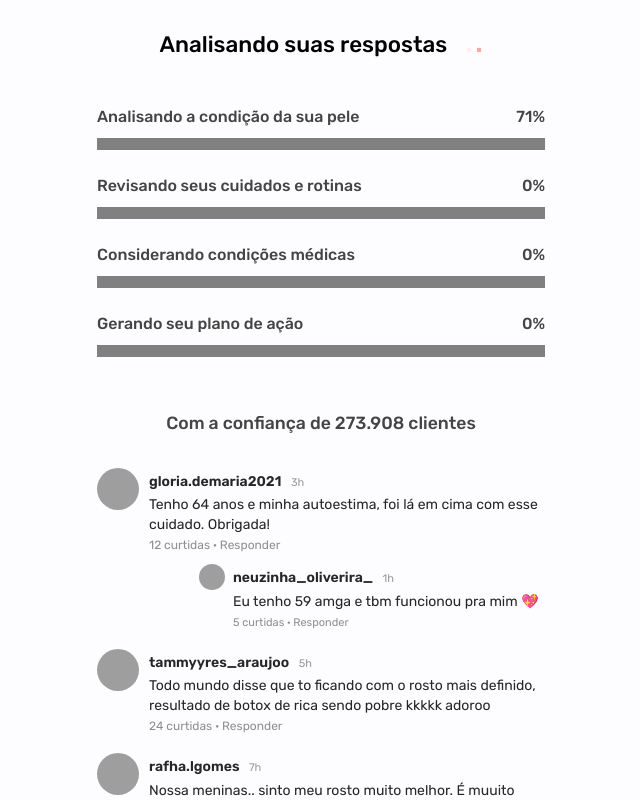
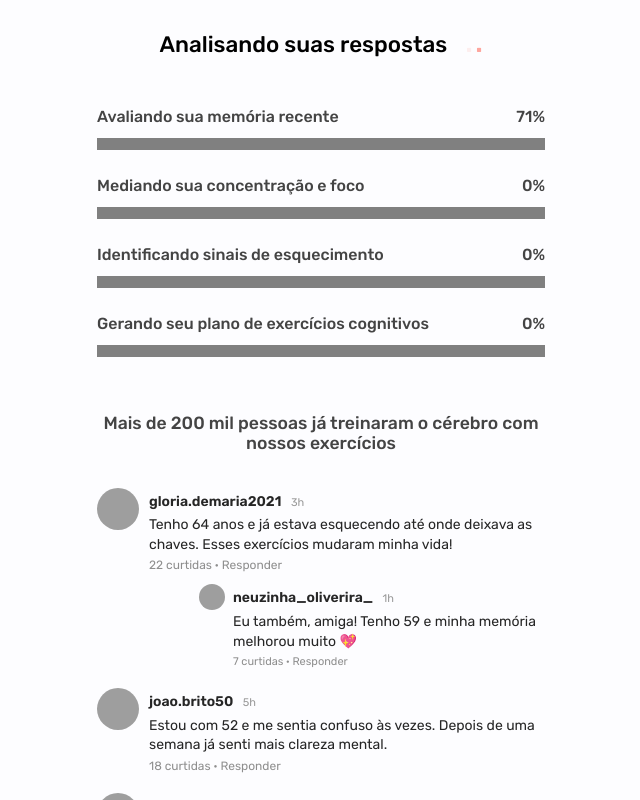
Before and after one commit to joanammtt69/analise-resultado, a plain HTML site: page index.html in a window 1280 px wide. Shown: the whole page, without its empty margins (319-959 px from the left). Drawn offline with Linux system fonts and the light colour scheme; grey boxes are pictures that could not be loaded.

Commit message:
Update index.html

```diff
--- a/index.html
+++ b/index.html
@@ -194,58 +194,58 @@
 
     <div class="progress-container">
       <div class="progress-step">
-        <p><span>Analisando a condição da sua pele</span><span id="label1">0%</span></p>
+        <p><span>Avaliando sua memória recente</span><span id="label1">0%</span></p>
         <progress id="bar1" value="0" max="100"></progress>
       </div>
       <div class="progress-step">
-        <p><span>Revisando seus cuidados e rotinas</span><span id="label2">0%</span></p>
+        <p><span>Mediando sua concentração e foco</span><span id="label2">0%</span></p>
         <progress id="bar2" value="0" max="100"></progress>
       </div>
       <div class="progress-step">
-        <p><span>Considerando condições médicas</span><span id="label3">0%</span></p>
+        <p><span>Identificando sinais de esquecimento</span><span id="label3">0%</span></p>
         <progress id="bar3" value="0" max="100"></progress>
       </div>
       <div class="progress-step">
-        <p><span>Gerando seu plano de ação</span><span id="label4">0%</span></p>
+        <p><span>Gerando seu plano de exercícios cognitivos</span><span id="label4">0%</span></p>
         <progress id="bar4" value="0" max="100"></progress>
       </div>
     </div>
 
-    <h2>Com a confiança de 273.908 clientes</h2>
+    <h2>Mais de 200 mil pessoas já treinaram o cérebro com nossos exercícios</h2>
 
     <div class="ig-comentarios">
-      <!-- Comentários (mesmo conteúdo do original) -->
+      <!-- Comentários adaptados -->
       <div class="ig-box-comentario">
-        <img src="https://protocolocriancanovamente.com.br/wp-content/uploads/2025/07/gloriademaria.jpg" alt="gloria.64">
+        <img src="https://protocolocriancanovamente.com.br/wp-content/uploads/2025/07/gloriademaria.jpg" alt="gloria64">
         <div class="ig-texto">
           <p><strong>gloria.demaria2021</strong> <span class="ig-tempo">3h</span></p>
-          <p>Tenho 64 anos e minha autoestima, foi lá em cima com esse cuidado. Obrigada!</p>
-          <div class="ig-reacoes">12 curtidas · Responder</div>
+          <p>Tenho 64 anos e já estava esquecendo até onde deixava as chaves. Esses exercícios mudaram minha vida!</p>
+          <div class="ig-reacoes">22 curtidas · Responder</div>
           <div class="ig-resposta">
-            <img src="https://protocolocriancanovamente.com.br/wp-content/uploads/2025/07/neuzinha.jpg" alt="neuzinha_bemestar">
+            <img src="https://protocolocriancanovamente.com.br/wp-content/uploads/2025/07/neuzinha.jpg" alt="neuzinha">
             <div>
               <p><strong>neuzinha_oliverira_</strong> <span class="ig-tempo">1h</span></p>
-              <p>Eu tenho 59 amga e tbm funcionou pra mim 💖</p>
-              <div class="ig-reacoes">5 curtidas · Responder</div>
+              <p>Eu também, amiga! Tenho 59 e minha memória melhorou muito 💖</p>
+              <div class="ig-reacoes">7 curtidas · Responder</div>
             </div>
           </div>
         </div>
       </div>
 
       <div class="ig-box-comentario">
-        <img src="https://protocolocriancanovamente.com.br/wp-content/uploads/2025/07/Design-sem-nome-_4_-1.webp" alt="tammyres_araujo">
+        <img src="https://protocolocriancanovamente.com.br/wp-content/uploads/2025/07/Design-sem-nome-_4_-1.webp" alt="joaobrito">
         <div class="ig-texto">
-          <p><strong>tammyyres_araujoo</strong> <span class="ig-tempo">5h</span></p>
-          <p>Todo mundo disse que to ficando com o rosto mais definido, resultado de botox de rica sendo pobre kkkkk adoroo</p>
-          <div class="ig-reacoes">24 curtidas · Responder</div>
+          <p><strong>joao.brito50</strong> <span class="ig-tempo">5h</span></p>
+          <p>Estou com 52 e me sentia confuso às vezes. Depois de uma semana já senti mais clareza mental.</p>
+          <div class="ig-reacoes">18 curtidas · Responder</div>
         </div>
       </div>
 
       <div class="ig-box-comentario">
-        <img src="https://protocolocriancanovamente.com.br/wp-content/uploads/2025/07/perfil-sem-foto.webp" alt="laurinha_gomes">
+        <img src="https://protocolocriancanovamente.com.br/wp-content/uploads/2025/07/perfil-sem-foto.webp" alt="laurinha">
         <div class="ig-texto">
-          <p><strong>rafha.lgomes</strong> <span class="ig-tempo">7h</span></p>
-          <p>Nossa meninas.. sinto meu rosto muito melhor. É muuito relaxante, exatamente o que você precisa depois de um dia corrido</p>
+          <p><strong>laurinha_gomes</strong> <span class="ig-tempo">7h</span></p>
+          <p>Nunca imaginei que exercícios tão simples poderiam ajudar tanto na memória. Recomendo demais!</p>
           <div class="ig-reacoes">31 curtidas · Responder</div>
         </div>
       </div>
```
